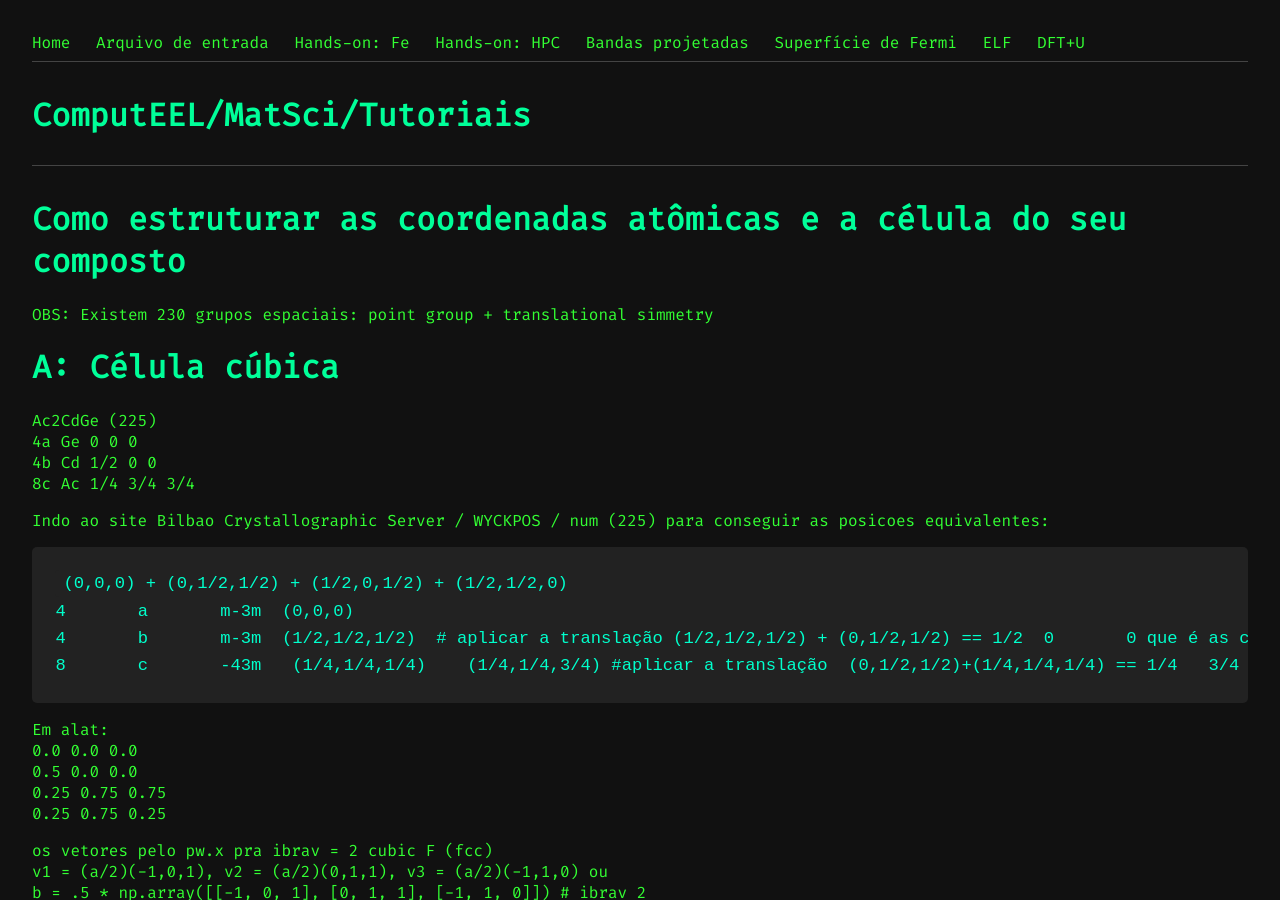
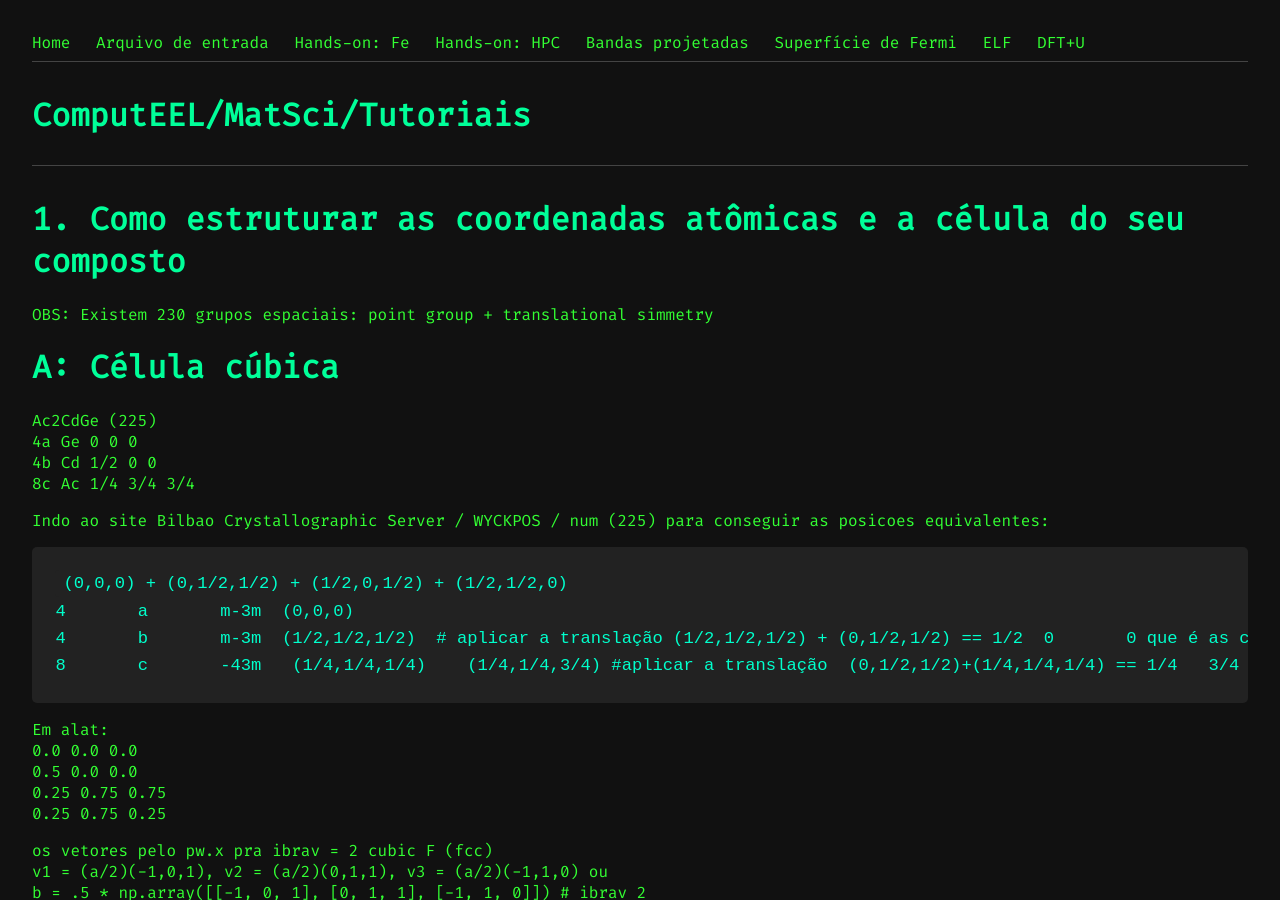
Before and after one commit to cauaschuch/ComputEEL-Tutoriais, a Jekyll site: the page built from tutoriais/tutorial1.md, in a window 1280 px wide and 900 px high. Built offline with Jekyll 4.4.1, drawn with Linux system fonts in a browser that asks for light colours; some of the changed text lies outside the part shown.

Commit message:
Update tutorial1.md

```diff
--- a/tutoriais/tutorial1.md
+++ b/tutoriais/tutorial1.md
@@ -4,7 +4,7 @@ layout: default
 permalink: /tutoriais/tutorial1/
 ---
 
-# Como estruturar as coordenadas atômicas e a célula do seu composto
+# 1. Como estruturar as coordenadas atômicas e a célula do seu composto
 OBS: Existem 230 grupos espaciais: point group + translational simmetry
 
 
```
Also changed, not shown: other parts of tutoriais/tutorial1.md (+3 -0 lines).
